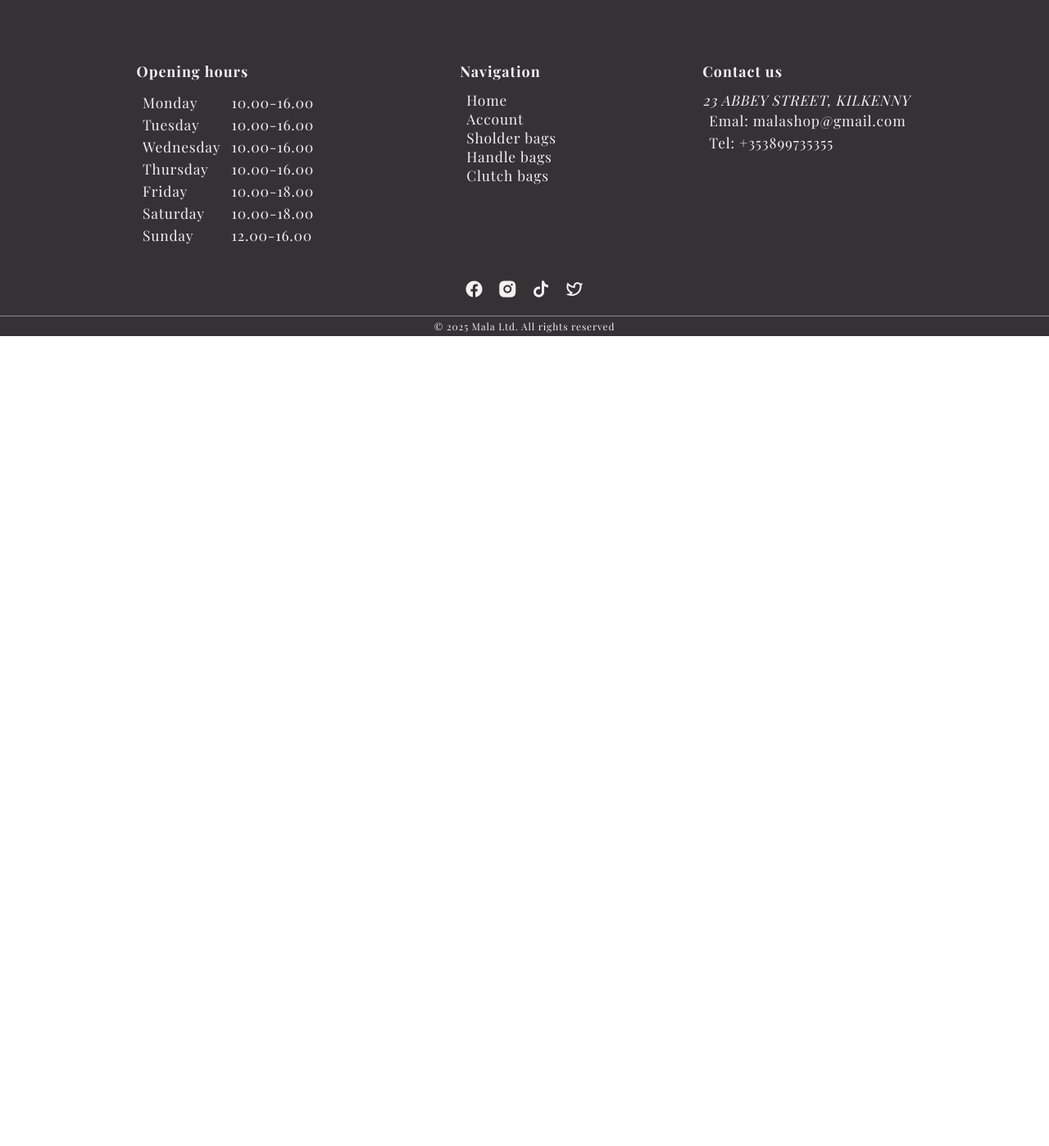
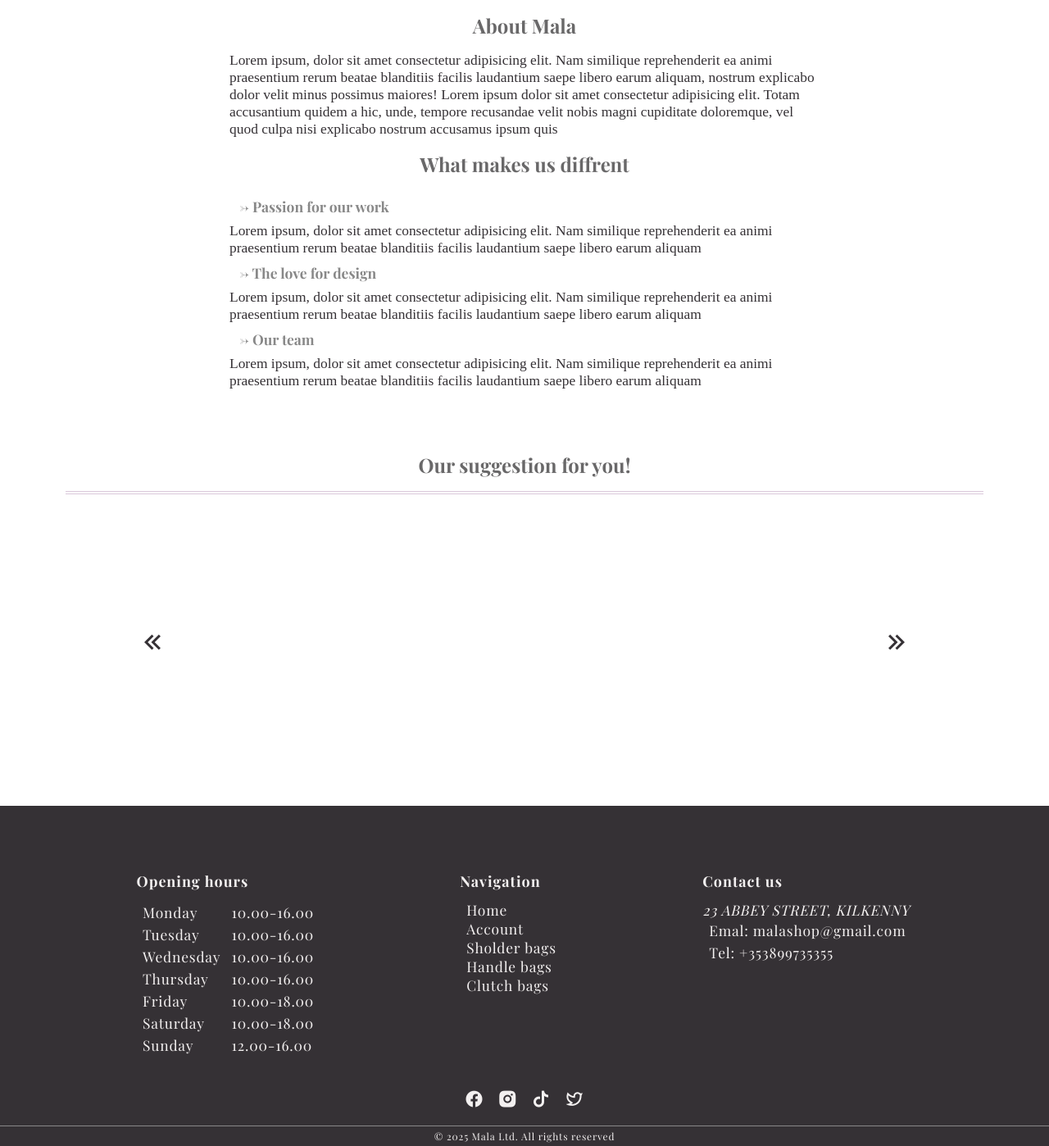
Before and after one commit to TeodoraC98/database_teodora_baciu, a Flask app: template app/templates/index.html in a window 1280 px wide. Shown: the part 1377-2775 px from the top of the page at 82% size. Before the commit the page ends 1787 px from the top, so only its background shows below. Run offline with Flask 3, Linux system fonts and the light colour scheme; the template is opened without the code that fills it, so the values that code supplies are empty; some libraries are stand-ins or nearby versions; some web fonts are replaced.

Commit message:
update home page

```diff
--- a/app/static/css/style.css
+++ b/app/static/css/style.css
@@ -469,6 +469,24 @@
 margin-block: 0.25rem;
 transform: scale(1.1);
 }
+.container_section-intro{
+  display:flex ;
+  flex-wrap: wrap;
+  justify-content: space-evenly;
+}
+.container__intro{
+  /* margin: auto; */
+  /* border:2px solid red; */
+  max-width: 45rem;
+  min-width: 10rem;
+
+}
+.container__intro h5{
+ font-size: var(--font-size-regular);
+ color: var(--light-gray);
+ padding: 0.5rem 0.75rem;
+ font-family: var(--font-family-subtitle);
+}
 /* =======================FOOTER================== */
 footer{
   min-height: 25vh;
@@ -663,7 +681,7 @@
   gap: 1rem;
 
 }
-.wrapper_img-product{
+.wrapper_img-product,.wrapper_img{
   /* border:2px solid red; */
   max-width: 40rem;
   width: clamp(75%,calc(34vw + 1rem),39vw);
--- a/app/static/js/activateScrollHeader.js
+++ b/app/static/js/activateScrollHeader.js
@@ -3,13 +3,15 @@
  const homeIntroObtion={
     rootMargin:"-100% 0px 0px 0px"
  };
+//  Because I want the navigation to be transparent on the Home page, but when the user scrolls down,
+// it should change the background, I use IntersectionObserver to monitor when the navigation intersects with the banner
  const homeIntroObserver = new  IntersectionObserver(function(entries, homeIntroObserver ){
     entries.forEach(entry=>{
          if(entry.isIntersecting){
-            console.log("aixiiii")
+            // when the navigation intersects the banner
+            // the background of the navigation is transparent
             navEl.classList.add("nav__scrolled")
          }else{
-            console.log("intersregft4yhecting")
            navEl.classList.remove("nav__scrolled")
          }
     })
--- a/app/templates/index.html
+++ b/app/templates/index.html
@@ -28,6 +28,53 @@
             <div class="title">Lorem ipsum dolor sit amet consectetur adipisicing elit. Molestias tempora neque nihil repellat, fugit corporis </div>
       </div>
     </div>
+    <section class="container_section container_section-intro ">
+<img class="wrapper_img" src="./static/images/intro_bags.jpg"/>
+<div class="container__intro">
+  <div>
+    <h4 class="subtitle">About Mala</h4>
+    <div>
+      Lorem ipsum, dolor sit amet consectetur adipisicing elit.
+       Nam similique reprehenderit ea animi praesentium rerum beatae
+       blanditiis facilis laudantium saepe libero earum aliquam,
+        nostrum explicabo dolor velit minus possimus maiores! Lorem ipsum
+         dolor sit amet consectetur adipisicing elit. Totam accusantium
+         quidem a hic, unde, tempore recusandae velit nobis magni
+         cupiditate doloremque, vel quod culpa nisi explicabo nostrum
+         accusamus ipsum quis
+
+    </div>
+  </div>
+   <div>
+    <h4 class="subtitle">What makes us diffrent</h4>
+      <h5> -> Passion for our work</h5>
+     <div>
+       Lorem ipsum, dolor sit amet consectetur adipisicing elit.
+       Nam similique reprehenderit ea animi praesentium rerum beatae
+       blanditiis facilis laudantium saepe libero earum aliquam
+     </div>
+    </div>
+    <div>
+      <h5> -> The love for design</h5>
+     <div>
+       Lorem ipsum, dolor sit amet consectetur adipisicing elit.
+       Nam similique reprehenderit ea animi praesentium rerum beatae
+       blanditiis facilis laudantium saepe libero earum aliquam
+     </div>
+     </div>
+    <div>
+      <h5> -> Our team</h5>
+     <div>
+       Lorem ipsum, dolor sit amet consectetur adipisicing elit.
+       Nam similique reprehenderit ea animi praesentium rerum beatae
+       blanditiis facilis laudantium saepe libero earum aliquam
+     </div>
+
+    </div>
+  </div>
+
+</div>
+</section>
   <section class="container_section section__suggestion">
       <h3 class="subtitle">Our suggestion for you!</h3>
     <div class="container_gallary" data-nr-items="6">
```
Also changed, not shown: app/checkout/checkout.py (+8 -8 lines), README.md, app/static/images/banner.jpg (deleted), app/static/images/collection_banner-4 (2).jpg (deleted), app/static/images/collection_banner-4.jpeg (deleted), app/static/images/collections-banner-1.jpg (deleted), app/static/images/summer_edition.jpg (deleted), 1 other file.
